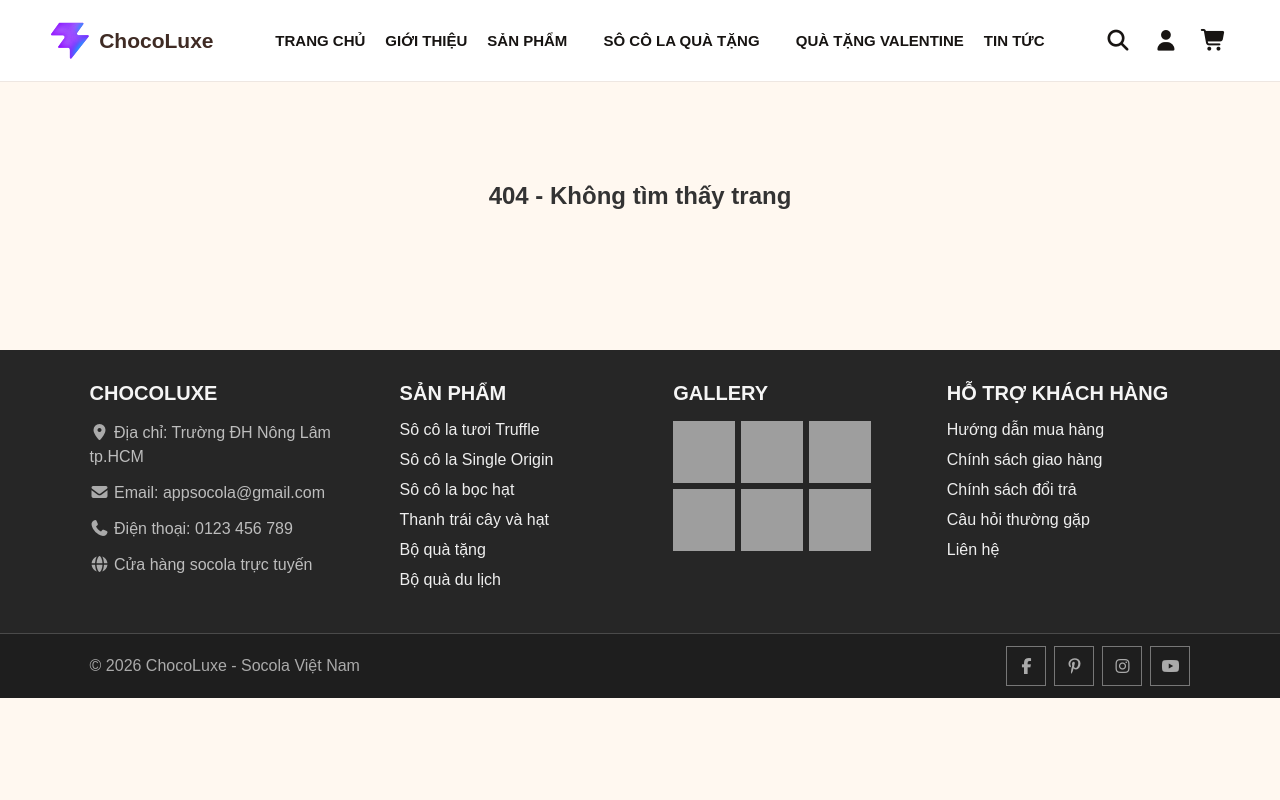
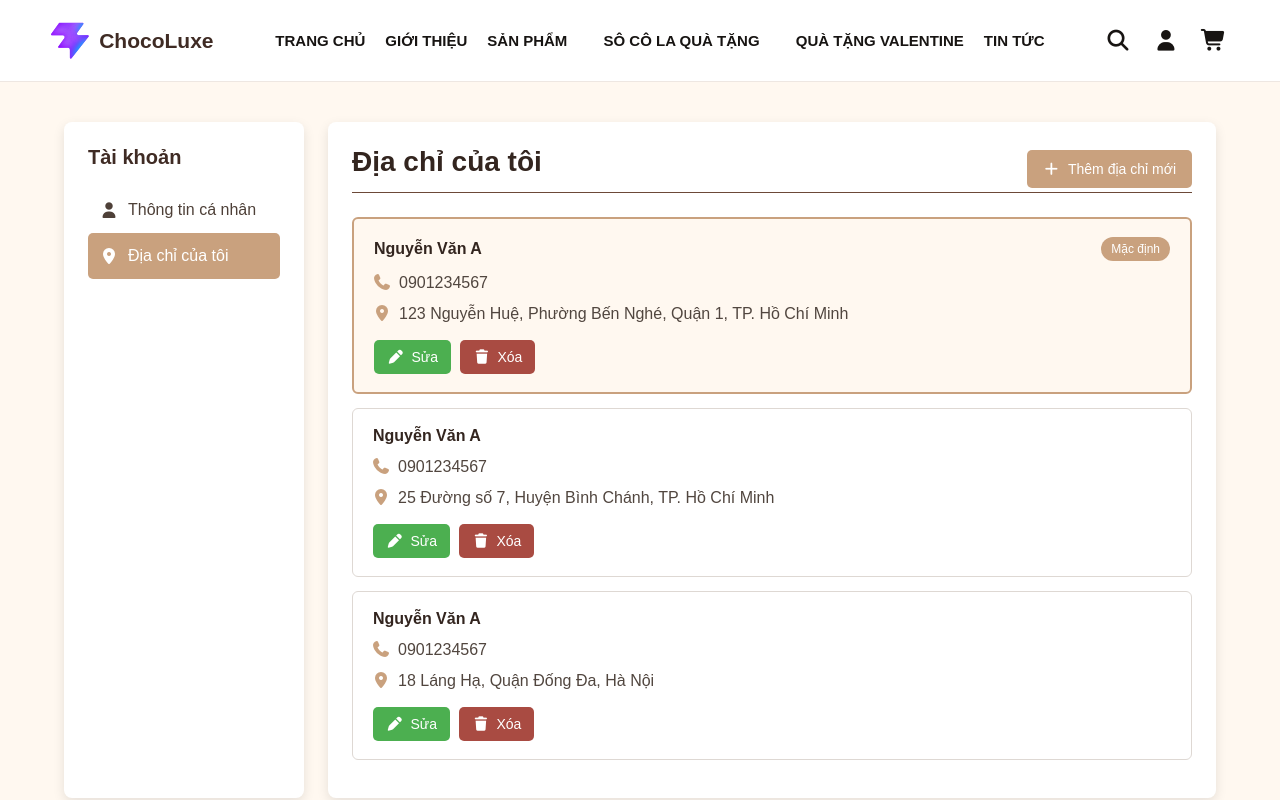
Before and after one commit to PhamVanViet23130380/AppSocola, a React (Vite) app: page /profile/address in a window 1280 px wide. Shown: the top 800 px of the page. Built offline with nearby package versions, Linux system fonts and the light colour scheme; grey boxes are pictures that could not be loaded.

Commit message:
feat(profile): thêm giao diện địa chỉ của tôi

```diff
--- /dev/null
+++ b/src/pages/Profile/Address.css
@@ -0,0 +1,118 @@
+.addressHeader {
+    display: flex;
+    align-items: center;
+    justify-content: space-between;
+    gap: 16px;
+    margin-bottom: 24px;
+    border-bottom: 1px solid #6c4938;
+}
+
+.addressHeader h1 {
+    flex: 1;
+    margin: 0;
+    padding-bottom: 14px;
+    border: 0;
+}
+
+.addressAddButton {
+    padding: 11px 16px;
+    border: 0;
+    border-radius: 5px;
+    background-color: #c9a17e;
+    color: #ffffff;
+    font-size: 14px;
+    cursor: pointer;
+}
+
+.addressAddButton i {
+    margin-right: 8px;
+}
+
+.addressAddButton:hover {
+    background-color: #8d4b2d;
+}
+
+.addressButtons {
+    display: flex;
+    flex-wrap: wrap;
+    align-items: center;
+    gap: 9px;
+}
+
+.addressCard {
+    margin-bottom: 14px;
+    padding: 18px 20px;
+    border: 1px solid #ded8d3;
+    border-radius: 6px;
+    background-color: #ffffff;
+    color: #51463f;
+}
+
+.addressCardDefault {
+    border: 2px solid #c9a17e;
+    background-color: #fff8f0;
+}
+
+.addressCardTop {
+    display: flex;
+    align-items: center;
+    justify-content: space-between;
+    gap: 12px;
+    margin-bottom: 10px;
+    color: #33251f;
+}
+
+.addressDefaultBadge {
+    padding: 5px 10px;
+    border-radius: 16px;
+    background-color: #c9a17e;
+    color: #ffffff;
+    font-size: 12px;
+}
+
+.addressCard p {
+    display: flex;
+    align-items: flex-start;
+    gap: 9px;
+    margin: 7px 0;
+    line-height: 1.5;
+}
+
+.addressCard p i {
+    width: 16px;
+    margin-top: 3px;
+    color: #c9a17e;
+}
+
+.addressButtons {
+    margin-top: 14px;
+}
+
+.addressButtons button {
+    padding: 9px 13px;
+    border: 0;
+    border-radius: 5px;
+    color: #ffffff;
+    font-size: 14px;
+    cursor: pointer;
+}
+
+.addressButtons button i {
+    margin-right: 7px;
+}
+
+.addressEditButton {
+    background-color: #4caf50;
+}
+
+.addressEditButton:hover {
+    background-color: #388e3c;
+}
+
+.addressDeleteButton {
+    background-color: #a94b42;
+}
+
+.addressDeleteButton:hover {
+    background-color: #843b34;
+}
--- /dev/null
+++ b/src/pages/Profile/Address.jsx
@@ -0,0 +1,76 @@
+import { Link } from "react-router"
+import "./Address.css"
+
+function Address() {
+    const addresses = [
+        {
+            id: 1,
+            name: "Nguyễn Văn A",
+            phone: "0901234567",
+            address: "123 Nguyễn Huệ, Phường Bến Nghé, Quận 1, TP. Hồ Chí Minh",
+            isDefault: true,
+        },
+        {
+            id: 2,
+            name: "Nguyễn Văn A",
+            phone: "0901234567",
+            address: "25 Đường số 7, Huyện Bình Chánh, TP. Hồ Chí Minh",
+            isDefault: false,
+        },
+        {
+            id: 3,
+            name: "Nguyễn Văn A",
+            phone: "0901234567",
+            address: "18 Láng Hạ, Quận Đống Đa, Hà Nội",
+            isDefault: false,
+        },
+    ]
+
+    return (
+        <main className="profilePage">
+            <div className="profileLayout">
+                <aside className="profileMenu">
+                    <h2>Tài khoản</h2>
+                    <Link to="/profile" className="profileMenuLink">
+                        <i className="fa-solid fa-user" aria-hidden="true"></i>
+                        <span>Thông tin cá nhân</span>
+                    </Link>
+                    <Link to="/profile/address" className="profileMenuLink profileMenuActive">
+                        <i className="fa-solid fa-location-dot" aria-hidden="true"></i>
+                        <span>Địa chỉ của tôi</span>
+                    </Link>
+                </aside>
+
+                <section className="profileContent addressContent">
+                    <div className="addressHeader">
+                        <h1>Địa chỉ của tôi</h1>
+                        <button className="addressAddButton" type="button"><i className="fa-solid fa-plus" aria-hidden="true"></i>Thêm địa chỉ mới</button>
+                    </div>
+
+                    <div className="addressList">
+                        {addresses.map((address) => (
+                            <article className={address.isDefault ? "addressCard addressCardDefault" : "addressCard"} key={address.id}>
+                                <div className="addressCardTop">
+                                    <strong>{address.name}</strong>
+                                    {address.isDefault && <span className="addressDefaultBadge">Mặc định</span>}
+                                </div>
+                                <p>
+                                    <i className="fa-solid fa-phone" aria-hidden="true"></i>{address.phone}
+                                </p>
+                                <p>
+                                    <i className="fa-solid fa-location-dot" aria-hidden="true"></i>{address.address}
+                                </p>
+                                <div className="addressButtons">
+                                    <button className="addressEditButton" type="button"><i className="fa-solid fa-pen" aria-hidden="true"></i>Sửa</button>
+                                    <button className="addressDeleteButton" type="button"><i className="fa-solid fa-trash" aria-hidden="true"></i>Xóa</button>
+                                </div>
+                            </article>
+                        ))}
+                    </div>
+                </section>
+            </div>
+        </main>
+    )
+}
+
+export default Address
--- a/src/pages/Profile/Profile.css
+++ b/src/pages/Profile/Profile.css
@@ -38,15 +38,28 @@
     font-size: 20px;
 }
 
-.profileMenuItem {
+.profileMenuLink {
+    display: flex;
+    align-items: center;
     padding: 14px 12px;
     border-radius: 5px;
+    color: #4e4038;
+    text-decoration: none;
+}
+
+.profileMenuLink:hover {
+    background-color: #fff8f0;
+}
+
+.profileMenuLink.profileMenuActive {
     background-color: #c9a17e;
     color: #ffffff;
 }
 
-.profileMenuItem i {
+.profileMenuLink i {
+    width: 18px;
     margin-right: 10px;
+    text-align: center;
 }
 
 .profileContent h1 {
--- a/src/pages/Profile/Profile.jsx
+++ b/src/pages/Profile/Profile.jsx
@@ -1,5 +1,6 @@
 import "./Profile.css"
 import { useState } from "react"
+import { Link } from "react-router"
 
 function Profile() {
     const [isEditing, setIsEditing] = useState(false)
@@ -19,10 +20,14 @@ function Profile() {
             <div className="profileLayout">
                 <aside className="profileMenu">
                     <h2>Tài khoản</h2>
-                    <div className="profileMenuItem">
+                    <Link to="/profile" className="profileMenuLink profileMenuActive">
                         <i className="fa-solid fa-user" aria-hidden="true"></i>
                         <span>Thông tin cá nhân</span>
-                    </div>
+                    </Link>
+                    <Link to="/profile/address" className="profileMenuLink">
+                        <i className="fa-solid fa-location-dot" aria-hidden="true"></i>
+                        <span>Địa chỉ của tôi</span>
+                    </Link>
                 </aside>
 
                 <section className="profileContent">
--- a/src/routes/AppRoutes.jsx
+++ b/src/routes/AppRoutes.jsx
@@ -6,6 +6,7 @@ import About from "../pages/About/About.jsx";
 import Contact from "../pages/Contact/Contact.jsx";
 import Collections from "../pages/Collections/Collections.jsx";
 import Profile from "../pages/Profile/Profile.jsx";
+import Address from "../pages/Profile/Address.jsx";
 
 function AppRoutes() {
     return (
@@ -16,6 +17,7 @@ function AppRoutes() {
                 <Route path="/lien-he" element={<Contact />} />
                 <Route path="/bo-suu-tap" element={<Collections />} />
                 <Route path="/profile" element={<Profile />} />
+                <Route path="/profile/address" element={<Address/>}/>
 
                 <Route
                     path="*"
```
